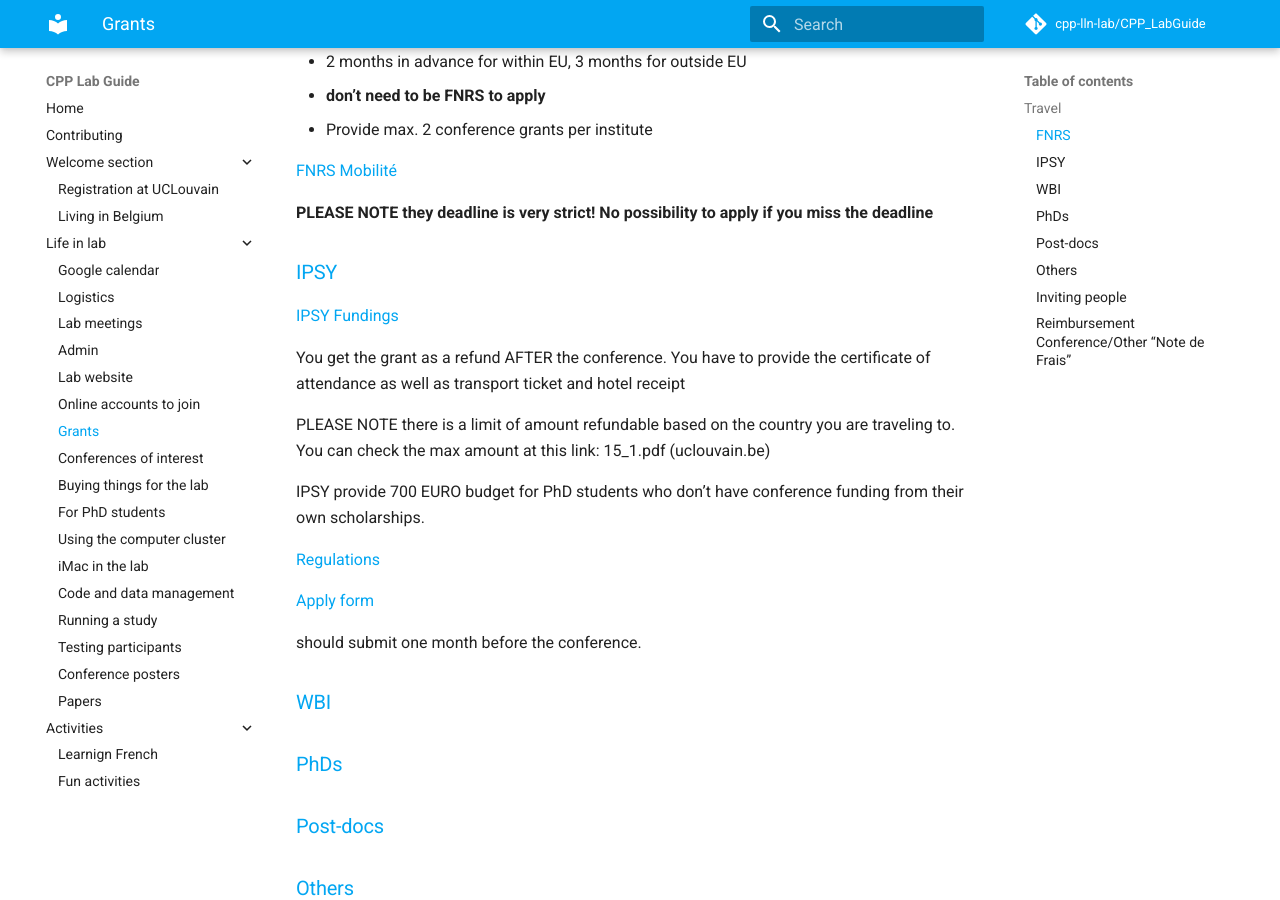
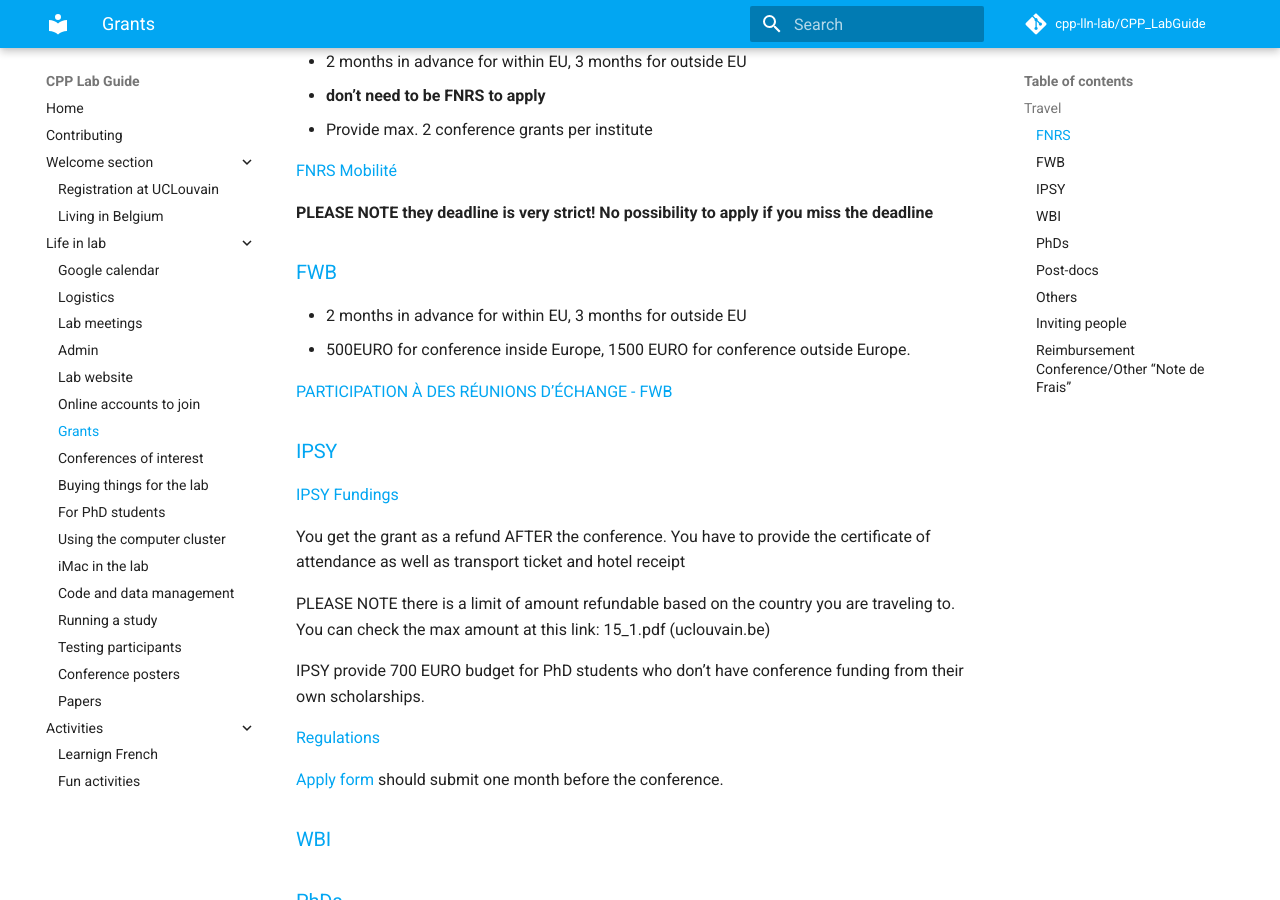
Before and after one commit to cpp-lln-lab/CPP_LabGuide, an MkDocs documentation site: the page built from doc/grants.md, in a window 1280 px wide and 900 px high, scrolled down 376 px. Built offline with MkDocs 1.6.1 and Material for MkDocs 9.7.7, drawn with Linux system fonts in a browser that asks for light colours; comment, search, counter and statistics services are not loaded.

Commit message:
Update grants.md
-update new link for applying IPSY grant as the previous one doesn't work.
-add FWB grant info

```diff
--- a/doc/grants.md
+++ b/doc/grants.md
@@ -20,6 +20,13 @@ Credits / money for PhD students is rolled over from one year to the next
 
 **PLEASE NOTE they deadline is very strict! No possibility to apply if you miss the deadline**
 
+### FWB
+
+- 2 months in advance for within EU, 3 months for outside EU
+- 500EURO for conference inside Europe, 1500 EURO for conference outside Europe.
+
+[PARTICIPATION À DES RÉUNIONS D’ÉCHANGE - FWB](https://app.uclouvain.be/Safir/Fund?FundId=98)
+
 
 ### IPSY
 
@@ -33,8 +40,7 @@ IPSY provide 700 EURO budget for PhD students who don’t have conference fundin
 
 [Regulations](https://uclouvain.sharepoint.com/sites/ipsy/Documents%20partages/Forms/AllItems.aspx?id=%2Fsites%2Fipsy%2FDocuments%20partages%2FEntrep%C3%B4t%20Web%20IPSY%2FR%C3%A8glement%20attribution%20subvention%20congr%C3%A8soct%5F%5F%2Epdf&parent=%2Fsites%2Fipsy%2FDocuments%20partages%2FEntrep%C3%B4t%20Web%20IPSY)
 
-[Apply form](https://intranet.uclouvain.be/fr/myucl/instituts-recherche/ipsy/formulaire-de-demande-d-indemnisation-pour-les-colloques.html)
-
+[Apply form](https://forms.office.com/Pages/ResponsePage.aspx?id=1JCwei76z068fEEntNWC7GdZgjqbmVJAmrRlvz1uYKZUMFU1M0hHVDY3N09JMTRPWVJVWU5HSzIxUC4u)
 should submit one month before the conference.
 
 ### WBI
```
